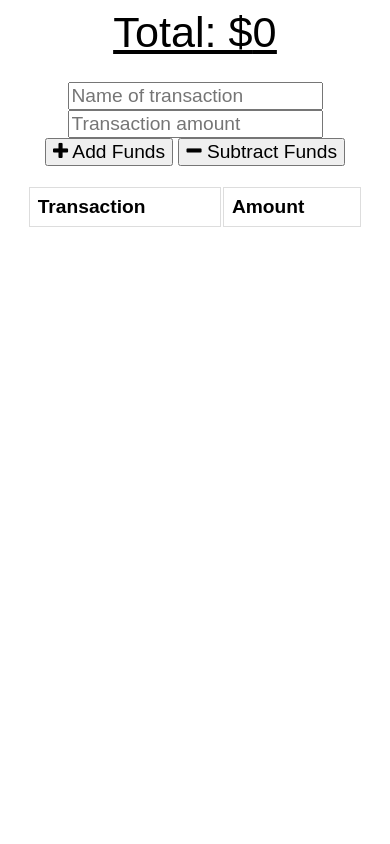
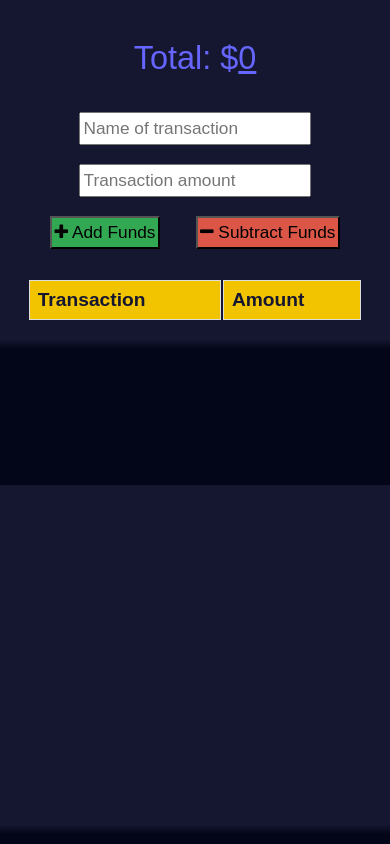
Before and after one commit to imbingz/PWA-Budget-Tracker, a website: page public/index.html in a window 390 px wide. Drawn offline with nearby package versions, Linux system fonts and the light colour scheme; no server answers.

Commit message:
restyled

```diff
--- a/public/style.css
+++ b/public/style.css
@@ -1,29 +1,7 @@
 body {
 	font-size: 120%;
 	font-family: Arial;
-}
-
-button, input {
-  font-size: 100%;
-  font-family: Arial;
-}
-
-table {
-  width: 100%;
-}
-
-td, th {
-  border: 1px solid #dddddd;
-  text-align: left;
-  padding: 8px;
-}
-
-tr:nth-child(even) {
-  background-color: #dddddd;
-}
-
-.error {
-  color: red;
+	background: linear-gradient(rgb(21, 22, 48) 0% 50%, rgb(3, 6, 24) 54% 100%);
 }
 
 .wrapper {
@@ -34,12 +12,57 @@ tr:nth-child(even) {
 
 .total {
 	font-size: 150%;
+	color: #6666ff;
+}
+
+#total {
 	text-decoration: underline;
 }
 
 .form {
 	margin-top: 25px;
+}
+
+button,
+input {
+	font-size: 100%;
+	font-family: Arial;
+	padding: 0.25rem;
+	margin-top: 0.6rem;
+}
+
+#add-btn {
+	background-color: #33a853;
+}
+
+#sub-btn {
+	background-color: #db5647;
+}
+table {
 	width: 100%;
+}
+
+td,
+th {
+	border: 1px solid #dddddd;
+	text-align: left;
+	padding: 8px;
+}
+th {
+	background-color: #f2c400;
+	color: #151630;
+}
+
+tr:nth-child(even) {
+	background-color: #dddddd;
+}
+
+tr:nth-child(odd) {
+	color: #dddddd;
+}
+
+.error {
+	color: red;
 }
 
 .transactions {
@@ -49,3 +72,35 @@ tr:nth-child(even) {
 	width: 90%;
 	margin: 0 auto;
 }
+
+#myChart {
+	color: #dddddd;
+}
+
+@media only screen and (max-width: 768px) {
+	body {
+		background: linear-gradient(rgb(21, 22, 48) 0% 52%, rgb(3, 6, 24) 55% 100%);
+	}
+	button,
+	input {
+		font-size: 90%;
+		font-family: Arial;
+		padding: 0.25rem 0.15rem;
+		margin-top: 0.6rem;
+	}
+}
+
+@media only screen and (max-width: 425px) {
+	body {
+		background: linear-gradient(rgb(21, 22, 48) 0% 70%, rgb(3, 6, 24) 72% 100%);
+	}
+	button,
+	input {
+		margin: 0.6rem 0.95rem;
+	}
+	.total {
+		font-size: 130%;
+		color: #6666ff;
+		padding-top: 1rem;
+	}
+}
```
Lines whose indentation alone changed are shown as unchanged.
